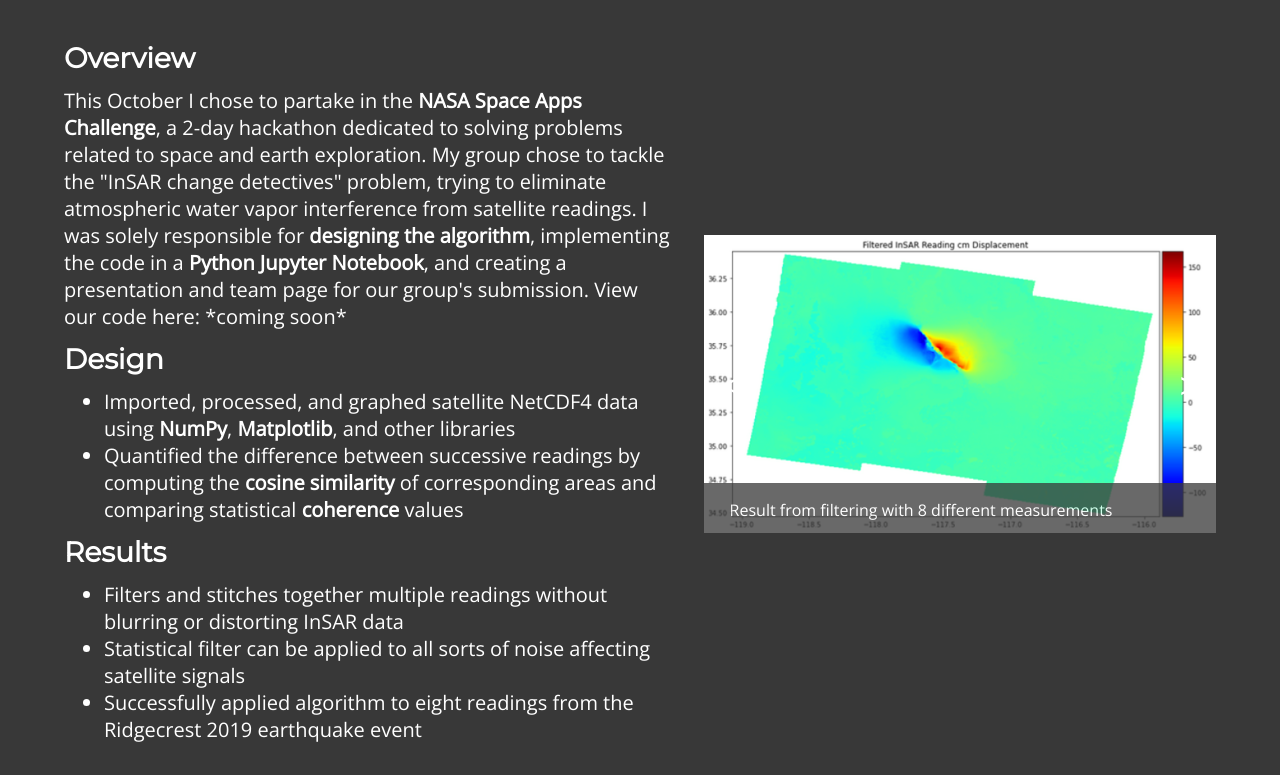
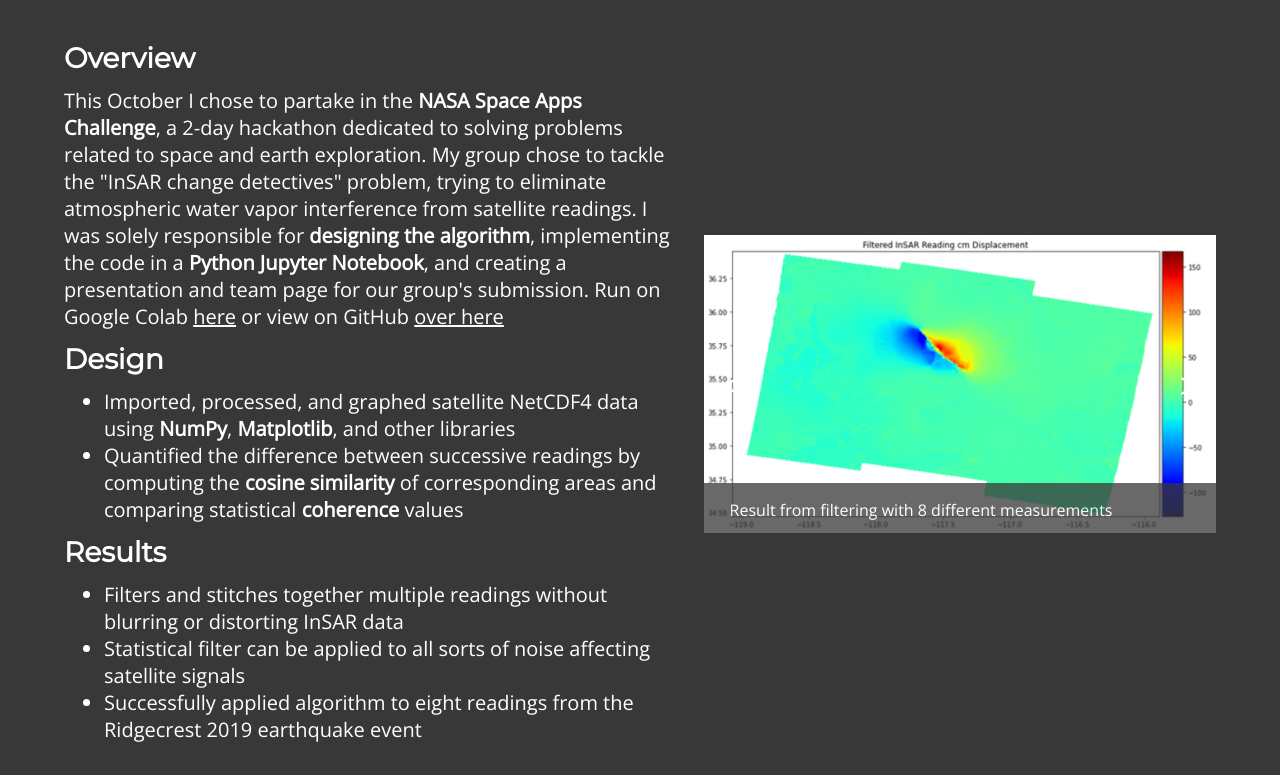
Before and after one commit to Eric-Ptn/Eric-Ptn.github.io, a plain HTML site: page portfolio/insar.html in a window 1280 px wide. Shown: the part 74-849 px from the top of the page. Drawn offline with nearby package versions, Linux system fonts and the light colour scheme.

Commit message:
add links for insar

```diff
--- a/portfolio/insar.html
+++ b/portfolio/insar.html
@@ -49,7 +49,10 @@
                     problems related to space and earth exploration. My group chose to tackle the "InSAR change detectives"
                     problem, trying to eliminate atmospheric water vapor interference from satellite readings. I was solely
                     responsible for <b>designing the algorithm</b>, implementing the code in a <b>Python Jupyter Notebook</b>,
-                    and creating a presentation and team page for our group's submission. View our code here: *coming soon*</p>
+                    and creating a presentation and team page for our group's submission. Run on Google Colab
+                    <a target="_blank" href="https://drive.google.com/file/d/1Ol0NSInEkUansEyhNXDG47qiFW0dTjLc/view?usp=sharing">here</a>
+                     or view on GitHub <a target="_blank" href="https://github.com/Eric-Ptn/InSAR-Tropospheric-Filtering">over here</a>
+                </p>
             </div>
             <div class="subtitle" style="text-align:left">
                 <h3>Design</h3>
```
Also changed, not shown: index.html (+0 -1 lines).
